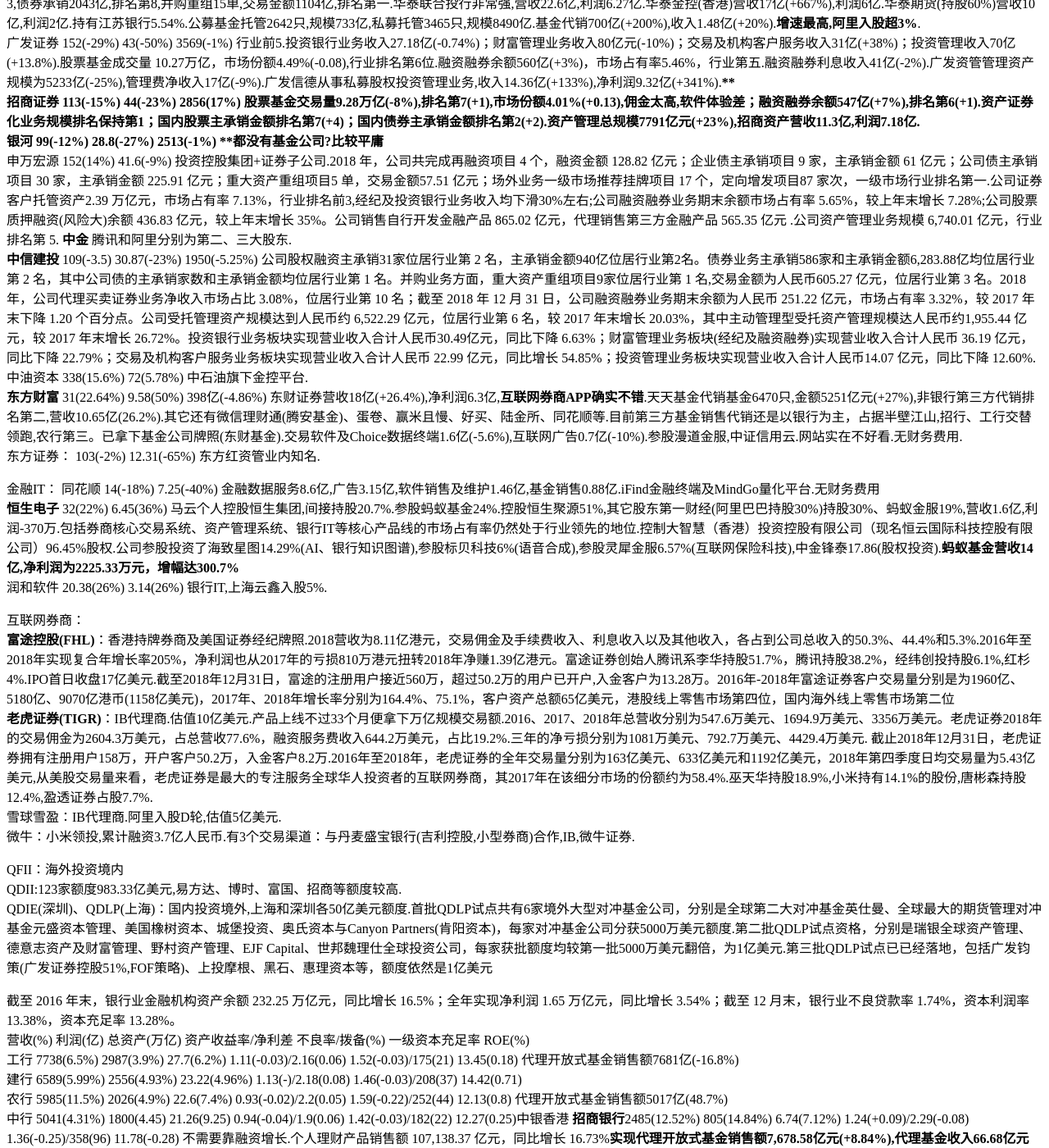
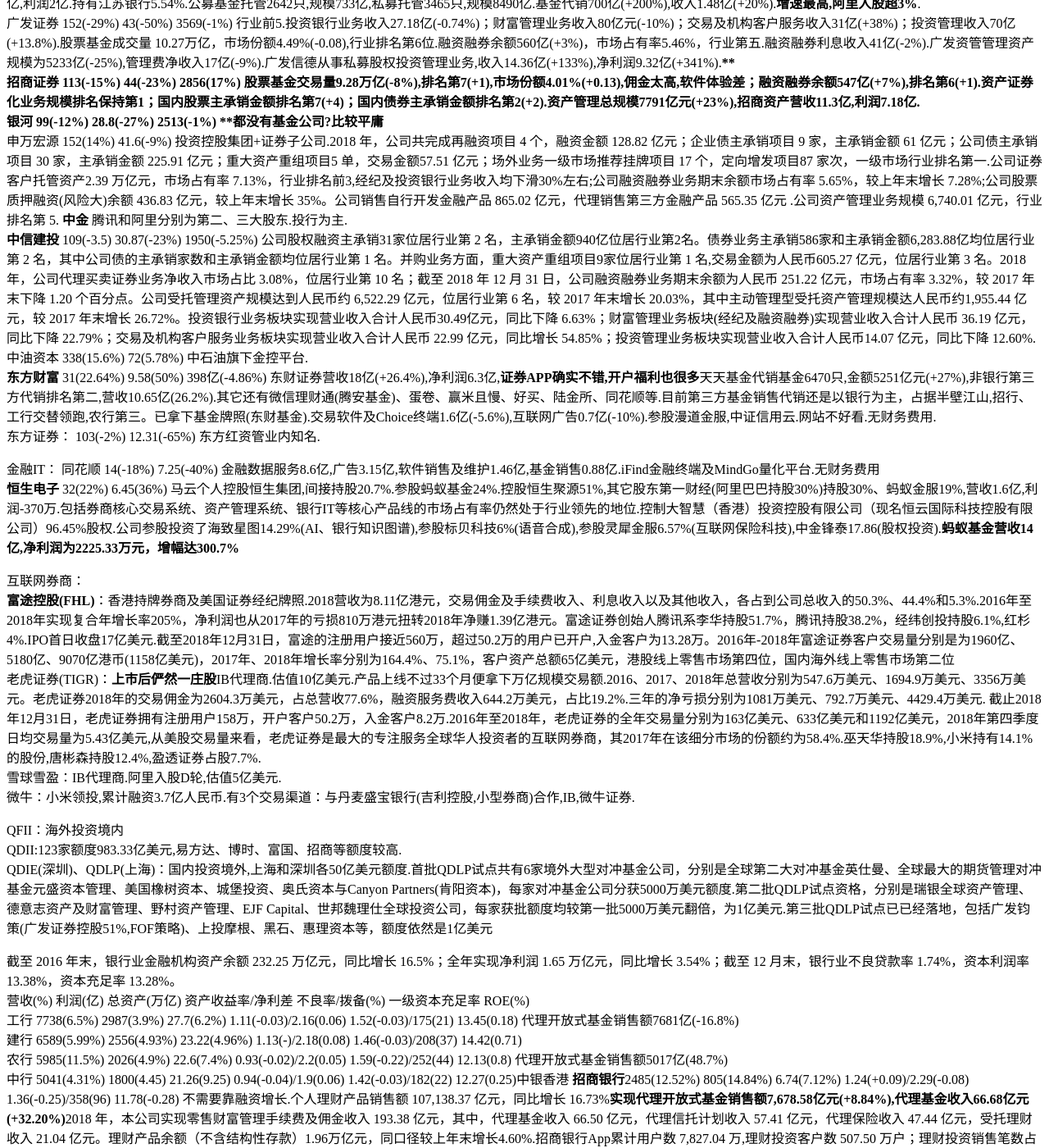
Before and after one commit to kingofhawks/kingofhawks.github.io, a Jekyll site: the page built from _posts/2018-10-27-重点上市公司2018年报汇总.md, in a window 1280 px wide and 1400 px high, scrolled down 6918 px. Shown: the whole window at 82% size. Built offline with Jekyll 4.4.1, drawn with Linux system fonts in a browser that asks for light colours; our own code applies the rules of GitHub Pages for plain Markdown files; some of the changed text lies outside the part shown.

Commit message:
update post

```diff
--- a/_posts/2018-10-27-重点上市公司2018年报汇总.md
+++ b/_posts/2018-10-27-重点上市公司2018年报汇总.md
@@ -224,21 +224,21 @@
 招商证券      113(-15%)      44(-23%)        2856(17%)      股票基金交易量9.28万亿(-8%),排名第7(+1),市场份额4.01%(+0.13),佣金太高,软件体验差；融资融券余额547亿(+7%),排名第6(+1).资产证券化业务规模排名保持第1；国内股票主承销金额排名第7(+4)；国内债券主承销金额排名第2(+2).资产管理总规模7791亿元(+23%),招商资产营收11.3亿,利润7.18亿.
 银河         99(-12%)        28.8(-27%)       2513(-1%)    **都没有基金公司?比较平庸**
 申万宏源   152(14%)         41.6(-9%)   投资控股集团+证券子公司.2018 年，公司共完成再融资项目 4 个，融资金额 128.82 亿元；企业债主承销项目 9 家，主承销金额 61 亿元；公司债主承销项目 30 家，主承销金额 225.91 亿元；重大资产重组项目5 单，交易金额57.51 亿元；场外业务一级市场推荐挂牌项目 17 个，定向增发项目87 家次，一级市场行业排名第一.公司证券客户托管资产2.39 万亿元，市场占有率 7.13%，行业排名前3,经纪及投资银行业务收入均下滑30%左右;公司融资融券业务期末余额市场占有率 5.65%，较上年末增长 7.28%;公司股票质押融资(风险大)余额 436.83 亿元，较上年末增长 35%。公司销售自行开发金融产品 865.02 亿元，代理销售第三方金融产品 565.35 亿元 .公司资产管理业务规模 6,740.01 亿元，行业排名第 5.
-**中金**      腾讯和阿里分别为第二、三大股东.
+**中金**      腾讯和阿里分别为第二、三大股东.投行为主.
 **中信建投**   109(-3.5)   30.87(-23%)       1950(-5.25%)    公司股权融资主承销31家位居行业第 2 名，主承销金额940亿位居行业第2名。债券业务主承销586家和主承销金额6,283.88亿均位居行业第 2 名，其中公司债的主承销家数和主承销金额均位居行业第 1 名。并购业务方面，重大资产重组项目9家位居行业第 1 名,交易金额为人民币605.27 亿元，位居行业第 3 名。2018 年，公司代理买卖证券业务净收入市场占比 3.08%，位居行业第 10 名；截至 2018 年 12 月 31 日，公司融资融券业务期末余额为人民币 251.22 亿元，市场占有率 3.32%，较 2017 年末下降 1.20 个百分点。公司受托管理资产规模达到人民币约 6,522.29 亿元，位居行业第 6 名，较 2017 年末增长 20.03%，其中主动管理型受托资产管理规模达人民币约1,955.44 亿元，较 2017 年末增长 26.72%。投资银行业务板块实现营业收入合计人民币30.49亿元，同比下降 6.63%；财富管理业务板块(经纪及融资融券)实现营业收入合计人民币 36.19 亿元，同比下降 22.79%；交易及机构客户服务业务板块实现营业收入合计人民币 22.99 亿元，同比增长 54.85%；投资管理业务板块实现营业收入合计人民币14.07 亿元，同比下降 12.60%.
 中油资本      338(15.6%)    72(5.78%)   中石油旗下金控平台.
-**东方财富**  31(22.64%)      9.58(50%)      398亿(-4.86%)        东财证券营收18亿(+26.4%),净利润6.3亿,**互联网券商APP确实不错**.天天基金代销基金6470只,金额5251亿元(+27%),非银行第三方代销排名第二,营收10.65亿(26.2%).其它还有微信理财通(腾安基金)、蛋卷、赢米且慢、好买、陆金所、同花顺等.目前第三方基金销售代销还是以银行为主，占据半壁江山,招行、工行交替领跑,农行第三。已拿下基金公司牌照(东财基金).交易软件及Choice数据终端1.6亿(-5.6%),互联网广告0.7亿(-10%).参股漫道金服,中证信用云.网站实在不好看.无财务费用.
+**东方财富**  31(22.64%)      9.58(50%)      398亿(-4.86%)   东财证券营收18亿(+26.4%),净利润6.3亿,**证券APP确实不错,开户福利也很多**天天基金代销基金6470只,金额5251亿元(+27%),非银行第三方代销排名第二,营收10.65亿(26.2%).其它还有微信理财通(腾安基金)、蛋卷、赢米且慢、好买、陆金所、同花顺等.目前第三方基金销售代销还是以银行为主，占据半壁江山,招行、工行交替领跑,农行第三。已拿下基金牌照(东财基金).交易软件及Choice终端1.6亿(-5.6%),互联网广告0.7亿(-10%).参股漫道金服,中证信用云.网站不好看.无财务费用.
 东方证券：  103(-2%)    12.31(-65%)  东方红资管业内知名.
 
 
 金融IT：
 同花顺      14(-18%)    7.25(-40%)     金融数据服务8.6亿,广告3.15亿,软件销售及维护1.46亿,基金销售0.88亿.iFind金融终端及MindGo量化平台.无财务费用
 **恒生电子** 32(22%)    6.45(36%)    马云个人控股恒生集团,间接持股20.7%.参股蚂蚁基金24%.控股恒生聚源51%,其它股东第一财经(阿里巴巴持股30%)持股30%、蚂蚁金服19%,营收1.6亿,利润-370万.包括券商核心交易系统、资产管理系统、银行IT等核心产品线的市场占有率仍然处于行业领先的地位.控制大智慧（香港）投资控股有限公司（现名恒云国际科技控股有限公司）96.45%股权.公司参股投资了海致星图14.29%(AI、银行知识图谱),参股标贝科技6%(语音合成),参股灵犀金服6.57%(互联网保险科技),中金锋泰17.86(股权投资).**蚂蚁基金营收14亿,净利润为2225.33万元，增幅达300.7%**
-润和软件    20.38(26%)  3.14(26%)   银行IT,上海云鑫入股5%.
+
 
 互联网券商：
 **富途控股(FHL)**：香港持牌券商及美国证券经纪牌照.2018营收为8.11亿港元，交易佣金及手续费收入、利息收入以及其他收入，各占到公司总收入的50.3%、44.4%和5.3%.2016年至2018年实现复合年增长率205%，净利润也从2017年的亏损810万港元扭转2018年净赚1.39亿港元。富途证券创始人腾讯系李华持股51.7%，腾讯持股38.2%，经纬创投持股6.1%,红杉4%.IPO首日收盘17亿美元.截至2018年12月31日，富途的注册用户接近560万，超过50.2万的用户已开户,入金客户为13.28万。2016年-2018年富途证券客户交易量分别是为1960亿、5180亿、9070亿港币(1158亿美元)，2017年、2018年增长率分别为164.4%、75.1%，客户资产总额65亿美元，港股线上零售市场第四位，国内海外线上零售市场第二位
-**老虎证券(TIGR)**：IB代理商.估值10亿美元.产品上线不过33个月便拿下万亿规模交易额.2016、2017、2018年总营收分别为547.6万美元、1694.9万美元、3356万美元。老虎证券2018年的交易佣金为2604.3万美元，占总营收77.6%，融资服务费收入644.2万美元，占比19.2%.三年的净亏损分别为1081万美元、792.7万美元、4429.4万美元. 截止2018年12月31日，老虎证券拥有注册用户158万，开户客户50.2万，入金客户8.2万.2016年至2018年，老虎证券的全年交易量分别为163亿美元、633亿美元和1192亿美元，2018年第四季度日均交易量为5.43亿美元,从美股交易量来看，老虎证券是最大的专注服务全球华人投资者的互联网券商，其2017年在该细分市场的份额约为58.4%.巫天华持股18.9%,小米持有14.1%的股份,唐彬森持股12.4%,盈透证券占股7.7%.
+老虎证券(TIGR)：**上市后俨然一庄股**IB代理商.估值10亿美元.产品上线不过33个月便拿下万亿规模交易额.2016、2017、2018年总营收分别为547.6万美元、1694.9万美元、3356万美元。老虎证券2018年的交易佣金为2604.3万美元，占总营收77.6%，融资服务费收入644.2万美元，占比19.2%.三年的净亏损分别为1081万美元、792.7万美元、4429.4万美元. 截止2018年12月31日，老虎证券拥有注册用户158万，开户客户50.2万，入金客户8.2万.2016年至2018年，老虎证券的全年交易量分别为163亿美元、633亿美元和1192亿美元，2018年第四季度日均交易量为5.43亿美元,从美股交易量来看，老虎证券是最大的专注服务全球华人投资者的互联网券商，其2017年在该细分市场的份额约为58.4%.巫天华持股18.9%,小米持有14.1%的股份,唐彬森持股12.4%,盈透证券占股7.7%.
 雪球雪盈：IB代理商.阿里入股D轮,估值5亿美元.
 微牛：小米领投,累计融资3.7亿人民币.有3个交易渠道：与丹麦盛宝银行(吉利控股,小型券商)合作,IB,微牛证券.
 
@@ -249,7 +249,7 @@
 
 
 截至 2016 年末，银行业金融机构资产余额 232.25 万亿元，同比增长 16.5%；全年实现净利润 1.65 万亿元，同比增长 3.54%；截至 12 月末，银行业不良贷款率 1.74%，资本利润率13.38%，资本充足率 13.28%。
-        营收(%)         利润(亿)     总资产(万亿)   资产收益率/净利差         不良率/拨备(%)       一级资本充足率  ROE(%)
+    营收(%)         利润(亿)     总资产(万亿)   资产收益率/净利差         不良率/拨备(%)       一级资本充足率  ROE(%)
 工行    7738(6.5%)     2987(3.9%)   27.7(6.2%)    1.11(-0.03)/2.16(0.06)   1.52(-0.03)/175(21)  13.45(0.18)  代理开放式基金销售额7681亿(-16.8%)
 建行    6589(5.99%)    2556(4.93%)  23.22(4.96%)  1.13(-)/2.18(0.08)       1.46(-0.03)/208(37)  14.42(0.71)
 农行     5985(11.5%)   2026(4.9%)   22.6(7.4%)    0.93(-0.02)/2.2(0.05)    1.59(-0.22)/252(44)  12.13(0.8) 代理开放式基金销售额5017亿(48.7%)
@@ -268,15 +268,14 @@
 杭州银行      170(20%)     54(18%)       9210(10%)     0.62(+0.03)/1.66(+0.05)   1.45(-0.14)/256(+45)   9.91(-0.85)
 **贵阳银行** 126(1%)        51(13%)     5033(8.45%)    1.08(-0.02)/2.25(-0.31) 1.35(+0.01)/266(-3)   11.22(+1.68) **营收增速放缓较多**贵州省资产第一,省外仅有成都分行.贵阳收入占比74%.贵州GDP增速全国第一.
 **成都银行**  115(20%)     46(19%)       4922(13%)     1(+0.02)/-            1.54(-0.15)/237(+36)    11.15
+**微众**     100.3(48%)    24.74(70%)    2200(169%)   1.64(-0.53)          0.51(-0.13)/848(-64)      12.82(-3.9) 互联网银行的代表,估值1200亿.腾讯、百业源(健康元控股股东)、立业集团，持股比例30%、20%、20%.主打以“微粒贷”(日息万5)为主的个人消费信贷等消费金融服务业,7%左右的净息差.80%资金来自其他银行，合作方式是联合放贷而非拆借，其中合作银行可获取70%利息，微众获得30%利息
 **常熟银行** 58(16%)       14.85(17%)   1667(+14%)    1.01(+0.05)/2.89(+0.13)  0.99(-0.15)/445(+120) 10.53(+0.61) 常熟地区占比50%(-6),省内38%(+5),省外12%(+1),覆盖江苏省大部分地级市.
-无锡银行     28.5(13%)     9.95(11%)     1371(10%)     0.76(+0.02)    1.38(-0.01)      9.93(-0.35)     1.93(+0.18)
+无锡银行     28.5(13%)     9.95(11%)     1371(10%)     0.76(+0.02)         1.38(-0.01)      9.93(-0.35) 1.93(+0.18)
 **中国华融**  1072(-16.3%)   15.75(-92.8%)  困境反转,金融资产减值损失金额为约172.98亿元，同比增长4.5%.不良资产经营分部在三个分部中的占比进一步提高，收入总额占比由2017年的53.8%增加6.6个百分点至2018年的60.4%.
-信达     公司总资产达14957.6亿元，较上年末增长7.8%；全年实现归属公司股东净利润人民币120.4亿元。不良资产经营业务总资产达6430.4亿元，比去年同期增长8.4%，不良资产经营业务收入占比、资产占比和利润贡献持续上升，分别为：41.9%、43.0%和58.5%
-民营银行(互联网银行)
-**微众**     100.3(48%)       24.74(70%)  2200(169%)   1.64(-0.53)          0.51(-0.13)/848(-64)      12.82(-3.9) 互联网银行的代表,估值1200亿.腾讯、百业源(健康元控股股东)、立业集团，持股比例30%、20%、20%.主打以“微粒贷”(日息万5)为主的个人消费信贷等消费金融服务业,7%左右的净息差.80%资金来自其他银行，合作方式是联合放贷而非拆借，其中合作银行可获取70%利息，微众获得30%利息。
-网商银行    62.84(47%)     6.58(+66%)    959          -    1.3(+0.07) 蚂蚁金服30%、复星工业技术25%、万向三农18%、金字火腿3%,目前与微众差距较大.
+信达         -               120       14957.6(7.8%)   不良资产经营业务总资产达6430.4亿元，比去年同期增长8.4%，不良资产经营业务收入占比、资产占比和利润贡献持续上升，分别为：41.9%、43.0%和58.5%
+**网商银行**  62.84(47%)     6.58(+66%)    959          -              1.3(+0.07) 蚂蚁金服30%、复星工业技术25%、万向三农18%、金字火腿3%,目前与微众差距较大.
 新网银行    13.35(272%)     3.68         361(122%)     新希望集团出资9亿元，占股30%，小米通过全资子公司银米科技出资8.85亿元，占股29.5%，红旗连锁出资4.5亿元，占股15%
-蚂蚁金服估值1500亿美元,旗下的支付（支付宝）、理财（天弘基金51%余额宝、蚂蚁财富基金代销）、信贷融资（蚂蚁微贷花呗、重庆蚂蚁商城小额贷款借呗、网商银行）、信用服务（芝麻信用）、科技以及全球布局等几大业务体系
+蚂蚁金服    估值1500亿美元,旗下的支付（支付宝）、理财（天弘基金51%余额宝、蚂蚁财富基金代销）、信贷融资（蚂蚁微贷花呗、重庆蚂蚁商城小额贷款借呗、网商银行）、信用服务（芝麻信用）、科技以及全球布局等几大业务体系
 
 
 国家统计局数据显示，2017年全国商品房销售面积为16.94亿平米，同比增长 7.7%，销售金额 13.37 万亿元，同比增长 13.7%，增速较 2016 年分别下降 14.8和21.1个百分点。.
```
Also changed, not shown: other parts of _posts/2018-10-27-重点上市公司2018年报汇总.md (+1 -1 lines).
